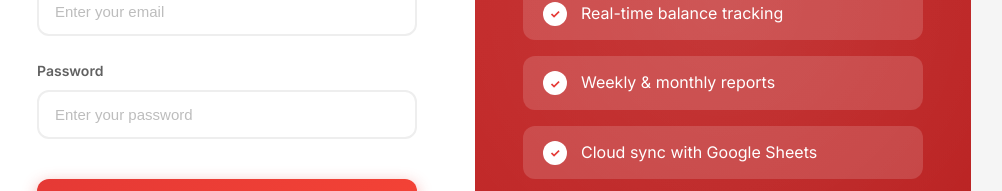
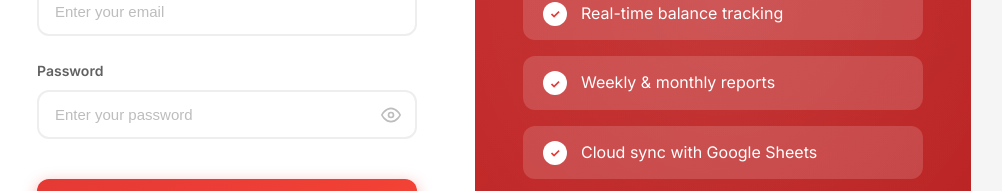
Before and after one commit to alok-hub123/Payment-Management-System, a React (Vite) app in the folder frontend/: page /login in a window 1280 px wide. Shown: the part 404-595 px from the top of the page, without its empty margins (165-1167 px from the left). Built offline with nearby package versions, Linux system fonts and the light colour scheme; no server answers.

Commit message:
Fix Google Sheets auth for Render + Add password visibility toggle

```diff
--- a/frontend/src/pages/Login.css
+++ b/frontend/src/pages/Login.css
@@ -79,6 +79,42 @@
     padding: 1rem;
     font-size: 1rem;
     margin-top: 1rem;
+}
+
+/* Password Input with Toggle */
+.password-input-wrapper {
+    position: relative;
+    display: flex;
+    align-items: center;
+}
+
+.password-input-wrapper .form-input {
+    padding-right: 48px;
+}
+
+.password-toggle-btn {
+    position: absolute;
+    right: 12px;
+    top: 50%;
+    transform: translateY(-50%);
+    background: none;
+    border: none;
+    padding: 4px;
+    cursor: pointer;
+    color: var(--gray-400);
+    display: flex;
+    align-items: center;
+    justify-content: center;
+    transition: color 0.2s ease;
+}
+
+.password-toggle-btn:hover {
+    color: var(--gray-600);
+}
+
+.password-toggle-btn:focus {
+    outline: none;
+    color: var(--primary);
 }
 
 .login-footer {
--- a/frontend/src/pages/Login.jsx
+++ b/frontend/src/pages/Login.jsx
@@ -10,6 +10,7 @@
     })
     const [error, setError] = useState('')
     const [loading, setLoading] = useState(false)
+    const [showPassword, setShowPassword] = useState(false)
 
     const handleChange = (e) => {
         const { name, value } = e.target
@@ -67,10 +68,12 @@
                         />
                     </div>
 
+
                     <div className="form-group">
                         <label className="form-label">Password</label>
+                        <div className="password-input-wrapper">
                             <input
-                            type="password"
+                                type={showPassword ? "text" : "password"}
                                 name="password"
                                 value={formData.password}
                                 onChange={handleChange}
@@ -78,6 +81,25 @@
                                 className="form-input"
                                 autoComplete="current-password"
                             />
+                            <button
+                                type="button"
+                                className="password-toggle-btn"
+                                onClick={() => setShowPassword(!showPassword)}
+                                aria-label={showPassword ? "Hide password" : "Show password"}
+                            >
+                                {showPassword ? (
+                                    <svg xmlns="http://www.w3.org/2000/svg" width="20" height="20" viewBox="0 0 24 24" fill="none" stroke="currentColor" strokeWidth="2" strokeLinecap="round" strokeLinejoin="round">
+                                        <path d="M17.94 17.94A10.07 10.07 0 0 1 12 20c-7 0-11-8-11-8a18.45 18.45 0 0 1 5.06-5.94M9.9 4.24A9.12 9.12 0 0 1 12 4c7 0 11 8 11 8a18.5 18.5 0 0 1-2.16 3.19m-6.72-1.07a3 3 0 1 1-4.24-4.24" />
+                                        <line x1="1" y1="1" x2="23" y2="23" />
+                                    </svg>
+                                ) : (
+                                    <svg xmlns="http://www.w3.org/2000/svg" width="20" height="20" viewBox="0 0 24 24" fill="none" stroke="currentColor" strokeWidth="2" strokeLinecap="round" strokeLinejoin="round">
+                                        <path d="M1 12s4-8 11-8 11 8 11 8-4 8-11 8-11-8-11-8z" />
+                                        <circle cx="12" cy="12" r="3" />
+                                    </svg>
+                                )}
+                            </button>
+                        </div>
                     </div>
 
                     <button
```
Also changed, not shown: 1 other file (tests, documents, lock files or other folders). Lines whose indentation alone changed are shown as unchanged.
